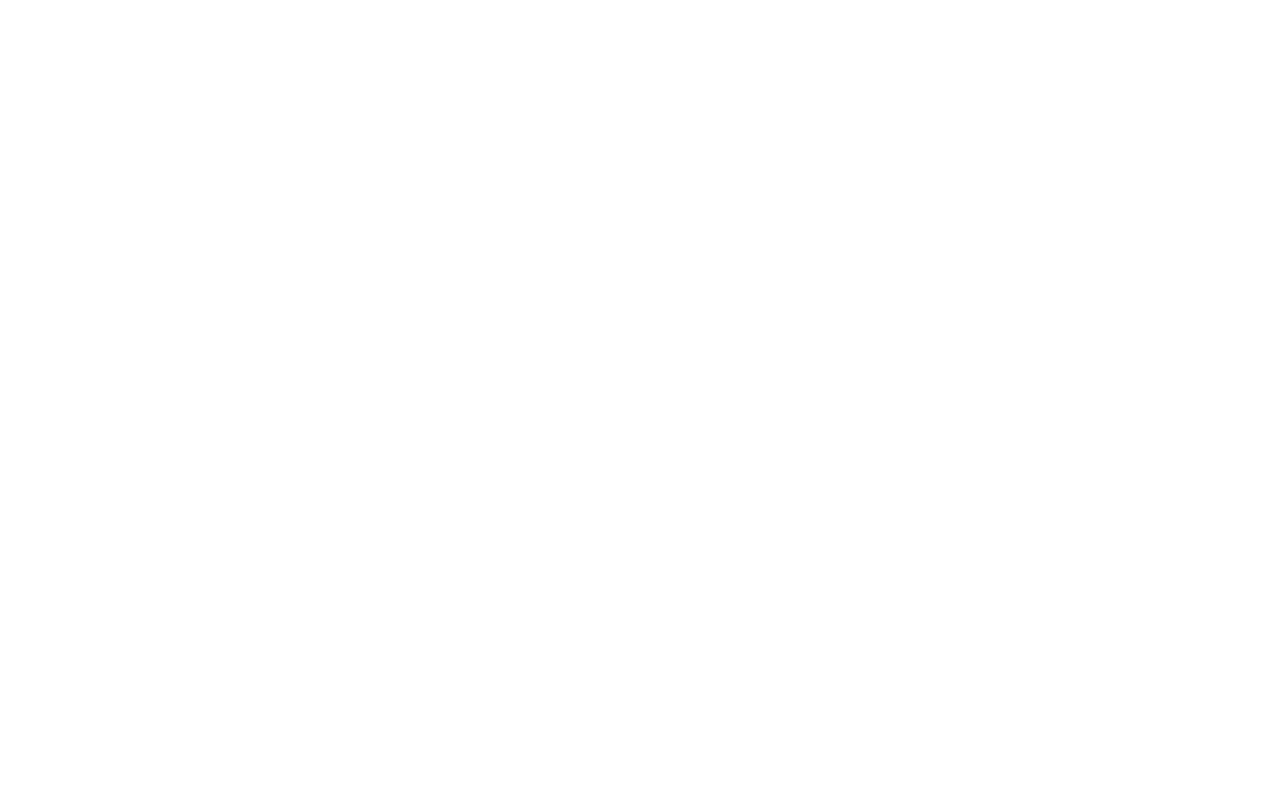
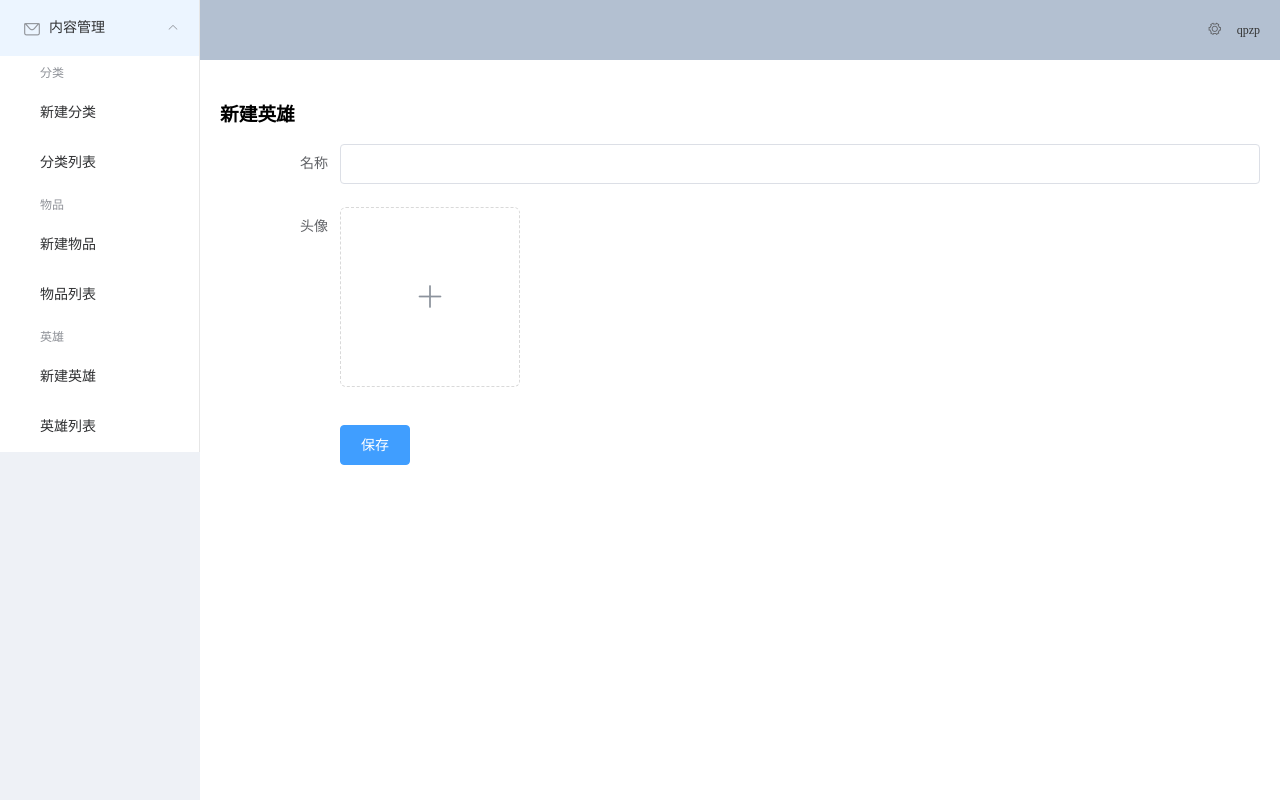
Before and after one commit to qpzp/NODE-VUE-MOBA, a Vue app in the folder admin/: page /#/heroes/create in a window 1280 px wide. Built offline with nearby package versions, Linux system fonts and the light colour scheme.

Commit message:
英雄管理

```diff
--- /dev/null
+++ b/admin/src/views/HeroEdit.vue
@@ -0,0 +1,97 @@
+<template>
+  <div class="about">
+    <h1>{{id?'编辑':'新建'}}英雄</h1>
+    <el-form label-width="120px" @submit.native.prevent="save">
+      <el-form-item label="名称">
+        <el-input v-model="model.name"></el-input>
+      </el-form-item>
+      <el-form-item label="头像">
+        <el-upload
+          class="avatar-uploader"
+          :action="$http.defaults.baseURL+'/upload'"
+          :show-file-list="false"
+          :on-success="afterUpload">
+          <img v-if="model.avatar" :src="model.avatar" class="avatar">
+          <i v-else class="el-icon-plus avatar-uploader-icon"></i>
+        </el-upload>
+      </el-form-item>
+      <el-form-item>
+        <el-button type="primary" native-type="submit">保存</el-button>
+      </el-form-item>
+    </el-form>
+  </div>
+</template>
+
+<script>
+  export default {
+    props: {
+      id: {}
+    },
+    data() {
+      return {
+        model: {
+          name: '',
+          avatar: ''
+        },
+      };
+    },
+    methods: {
+      afterUpload(res) {
+        // this.$set(this.model, 'avatar', res.url);
+        this.model.avatar = res.url;
+      },
+
+      async save() {
+        let res;
+        if (this.id) {
+          res = await this.$http.put(`rest/heroes/${this.id}`, this.model);
+        } else {
+          res = await this.$http.post('rest/heroes', this.model);
+        }
+        this.$router.push('/heroes/list');
+        this.$message({
+          type: 'success',
+          message: '保存成功'
+        });
+      },
+      async fetch() {
+        const res = await this.$http.get(`rest/heroes/${this.id}`);
+        this.model = res.data;
+      },
+
+    },
+
+    created() {
+      this.id && this.fetch();
+    }
+  };
+</script>
+
+<style>
+  .avatar-uploader .el-upload {
+    border: 1px dashed #d9d9d9;
+    border-radius: 6px;
+    cursor: pointer;
+    position: relative;
+    overflow: hidden;
+  }
+
+  .avatar-uploader .el-upload:hover {
+    border-color: #409EFF;
+  }
+
+  .avatar-uploader-icon {
+    font-size: 28px;
+    color: #8c939d;
+    width: 178px;
+    height: 178px;
+    line-height: 178px;
+    text-align: center;
+  }
+
+  .avatar {
+    width: 178px;
+    height: 178px;
+    display: block;
+  }
+</style>
--- /dev/null
+++ b/admin/src/views/HeroList.vue
@@ -0,0 +1,62 @@
+<template>
+  <div class="about">
+    <h1>英雄列表</h1>
+    <el-table :data="items">
+      <el-table-column prop="_id" label="ID" width="220"></el-table-column>
+      <el-table-column prop="name" label="英雄名称"></el-table-column>
+      <el-table-column prop="avatar" label="头像">
+        <template slot-scope="scope">
+          <img :src="scope.row.avatar" style="height: 3rem" alt="">
+        </template>
+      </el-table-column>
+      <el-table-column
+        fixed="right"
+        label="操作"
+        width="180">
+        <template slot-scope="scope">
+          <el-button @click="$router.push(`/heroes/edit/${scope.row._id}`)" type="text" size="small">编辑</el-button>
+          <el-button @click="remove(scope.row)" type="text" size="small">删除</el-button>
+        </template>
+      </el-table-column>
+    </el-table>
+  </div>
+</template>
+
+<script>
+  export default {
+    data() {
+      return {
+        items: []
+      };
+    },
+    methods: {
+      async fetch() {
+        const res = await this.$http.get('rest/heroes');
+        this.items = res.data;
+      },
+
+      async remove(row) {
+        this.$confirm(`是否确定要删除分类 "${row.name}"`, '提示', {
+          confirmButtonText: '确定',
+          cancelButtonText: '取消',
+          type: 'warning'
+        })
+          .then(async () => {
+            const res = await this.$http.delete(`rest/heroes/${row._id}`);
+            this.$message({
+              type: 'success',
+              message: '删除成功!'
+            });
+            this.fetch();
+          });
+      }
+    },
+    created() {
+      this.fetch();
+    }
+  };
+</script>
+
+<style>
+
+</style>
--- a/admin/src/views/Main.vue
+++ b/admin/src/views/Main.vue
@@ -13,6 +13,11 @@
                         <template slot="title">物品</template>
                         <el-menu-item index="/items/create">新建物品</el-menu-item>
                         <el-menu-item index="/items/list">物品列表</el-menu-item>
+                    </el-menu-item-group>
+                    <el-menu-item-group>
+                        <template slot="title">英雄</template>
+                        <el-menu-item index="/heroes/create">新建英雄</el-menu-item>
+                        <el-menu-item index="/heroes/list">英雄列表</el-menu-item>
                     </el-menu-item-group>
                 </el-submenu>
             </el-menu>
```
Also changed, not shown: admin/src/router.js (+13 -0 lines), 1 other file (tests, documents, lock files or other folders).
